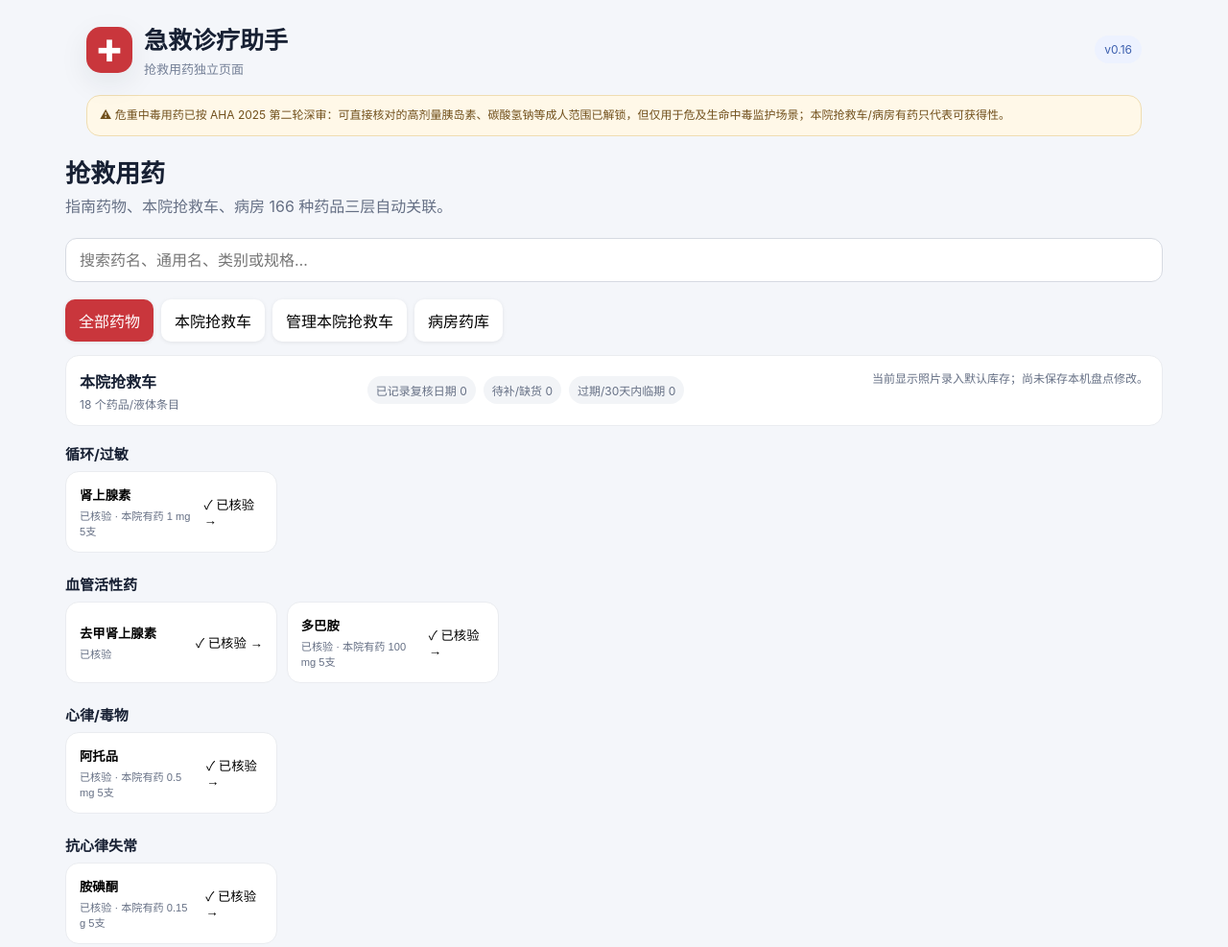
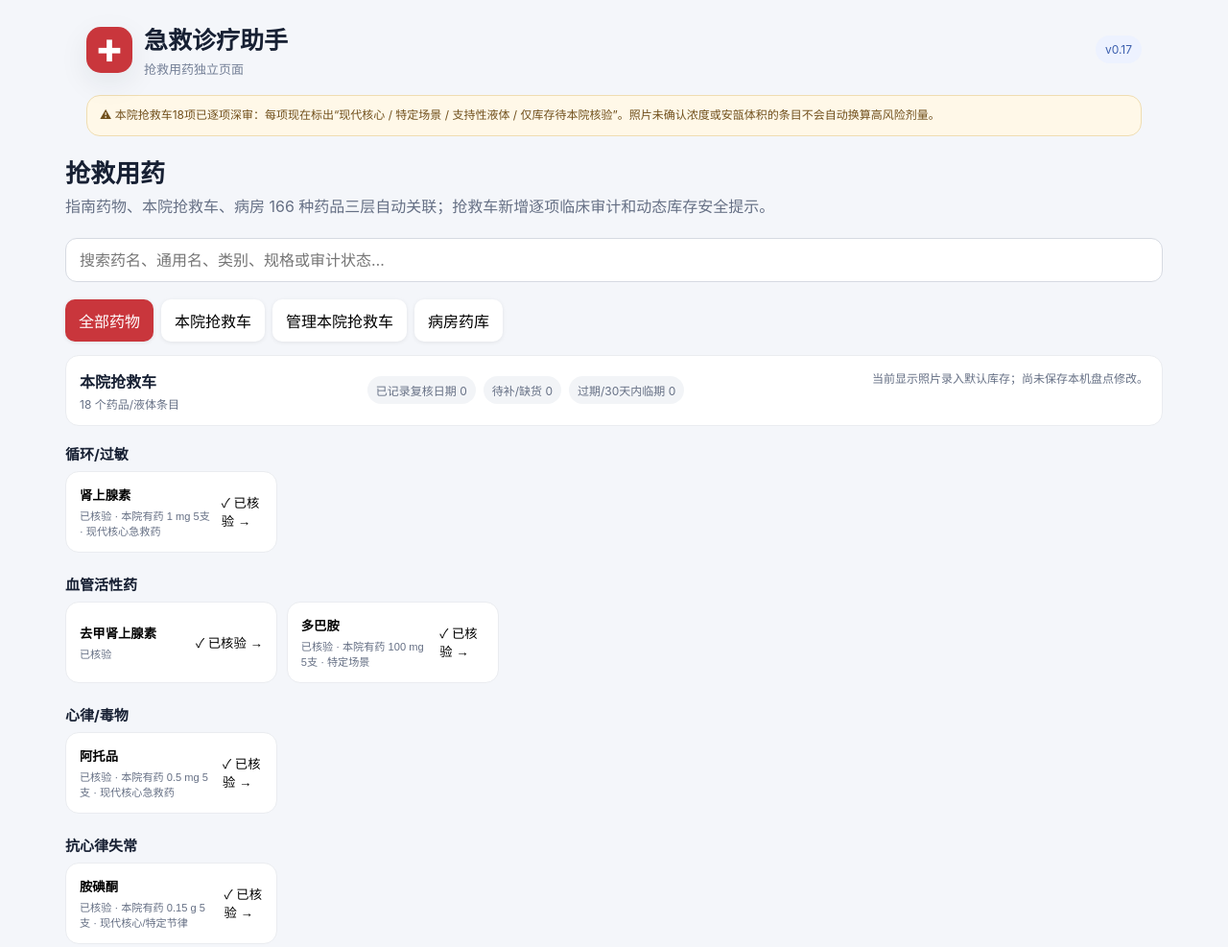
Before and after one commit to tinnxq-alt/emergency-care-assistant, a plain HTML site: page drugs.html in a window 1280 px wide. Shown: the top 987 px of the page at 96% size. Drawn offline with Linux system fonts and the light colour scheme.

Commit message:
feat: wire v0.17 crash cart audit into drugs page

```diff
--- a/drugs.html
+++ b/drugs.html
@@ -4,17 +4,17 @@
   <meta charset="utf-8" />
   <meta name="viewport" content="width=device-width,initial-scale=1,viewport-fit=cover" />
   <meta name="theme-color" content="#c9363c" />
-  <title>用药 · 急救诊疗助手 v0.16</title>
+  <title>用药 · 急救诊疗助手 v0.17</title>
   <link rel="manifest" href="./manifest.webmanifest" />
   <link rel="icon" href="./icon.svg" type="image/svg+xml" />
   <link rel="stylesheet" href="./styles.css" /><link rel="stylesheet" href="./enhancements.css" /><link rel="stylesheet" href="./clinical.css" /><link rel="stylesheet" href="./clinical-decorators.css" /><link rel="stylesheet" href="./editable.css" /><link rel="stylesheet" href="./navigation.css" /><link rel="stylesheet" href="./crash-cart-manager.css" />
 </head>
 <body data-page="drugs">
   <div class="subpage-shell">
-    <header class="topbar"><div class="brand"><div class="brand-mark">✚</div><div><h1>急救诊疗助手</h1><p>抢救用药独立页面</p></div></div><span class="version">v0.16</span></header>
-    <div class="safety-banner">⚠ 危重中毒用药已按 AHA 2025 第二轮深审：可直接核对的高剂量胰岛素、碳酸氢钠等成人范围已解锁，但仅用于危及生命中毒监护场景；本院抢救车/病房有药只代表可获得性。</div>
-    <div class="subpage-head"><div><h1>抢救用药</h1><p>指南药物、本院抢救车、病房 166 种药品三层自动关联。</p></div></div>
-    <div class="page-search"><input id="drugSearch" placeholder="搜索药名、通用名、类别或规格…" autocomplete="off" /></div>
+    <header class="topbar"><div class="brand"><div class="brand-mark">✚</div><div><h1>急救诊疗助手</h1><p>抢救用药独立页面</p></div></div><span class="version">v0.17</span></header>
+    <div class="safety-banner">⚠ 本院抢救车18项已逐项深审：每项现在标出“现代核心 / 特定场景 / 支持性液体 / 仅库存待本院核验”。照片未确认浓度或安瓿体积的条目不会自动换算高风险剂量。</div>
+    <div class="subpage-head"><div><h1>抢救用药</h1><p>指南药物、本院抢救车、病房 166 种药品三层自动关联；抢救车新增逐项临床审计和动态库存安全提示。</p></div></div>
+    <div class="page-search"><input id="drugSearch" placeholder="搜索药名、通用名、类别、规格或审计状态…" autocomplete="off" /></div>
     <div class="page-tabs"><button class="page-chip active" data-drug-mode="all">全部药物</button><button class="page-chip" data-drug-mode="cart">本院抢救车</button></div>
     <main><div id="drugPageGroups"></div></main>
   </div>
@@ -22,7 +22,7 @@
   <div id="overlay" class="overlay" aria-hidden="true"><div class="modal" role="dialog" aria-modal="true"><div class="modal-head"><div><h2 id="modalTitle"></h2><p id="modalSubtitle"></p></div><button id="closeModalBtn" class="icon-btn">关闭</button></div><div id="modalContent"></div></div></div>
   <script src="./data.js"></script><script src="./data-batch8.js"></script><script src="./data-batch9.js"></script><script src="./crash-cart-data.js"></script>
   <script src="https://tinnxq-alt.github.io/primary-medication-assistant/drugs.js"></script><script src="https://tinnxq-alt.github.io/primary-medication-assistant/catalog-retirements.js"></script>
-  <script src="./clinical-data.js"></script><script src="./clinical-batch2.js"></script><script src="./clinical-batch3.js"></script><script src="./clinical-batch4.js"></script><script src="./clinical-batch5.js"></script><script src="./clinical-batch6.js"></script><script src="./clinical-batch7.js"></script><script src="./clinical-batch8.js"></script><script src="./clinical-batch9.js"></script><script src="./clinical-audit-v015.js"></script><script src="./clinical-audit-v016.js"></script>
+  <script src="./clinical-data.js"></script><script src="./clinical-batch2.js"></script><script src="./clinical-batch3.js"></script><script src="./clinical-batch4.js"></script><script src="./clinical-batch5.js"></script><script src="./clinical-batch6.js"></script><script src="./clinical-batch7.js"></script><script src="./clinical-batch8.js"></script><script src="./clinical-batch9.js"></script><script src="./clinical-audit-v015.js"></script><script src="./clinical-audit-v016.js"></script><script src="./crash-cart-audit-v017.js"></script>
   <script src="./crash-cart-manager.js"></script><script src="./pages.js"></script>
   <script src="./clinical.js"></script><script src="./clinical-batch2-ui.js"></script><script src="./clinical-batch3-ui.js"></script><script src="./clinical-batch4-ui.js"></script><script src="./clinical-batch5-ui.js"></script><script src="./clinical-batch6-ui.js"></script><script src="./clinical-batch7-ui.js"></script><script src="./clinical-batch8-ui.js"></script><script src="./clinical-batch9-ui.js"></script><script src="./clinical-decorators.js"></script><script src="./editable.js"></script><script src="./generic-editable.js"></script><script src="./ward-pharmacy-bridge.js"></script>
 </body>
```
